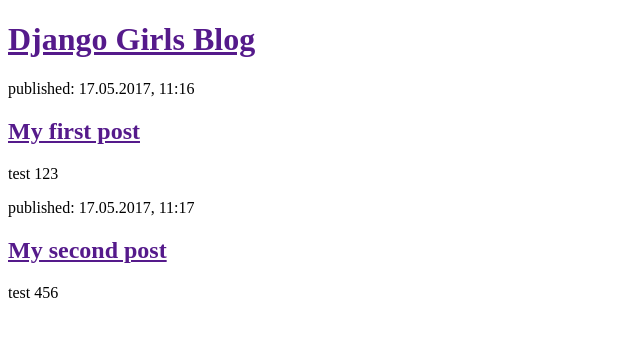
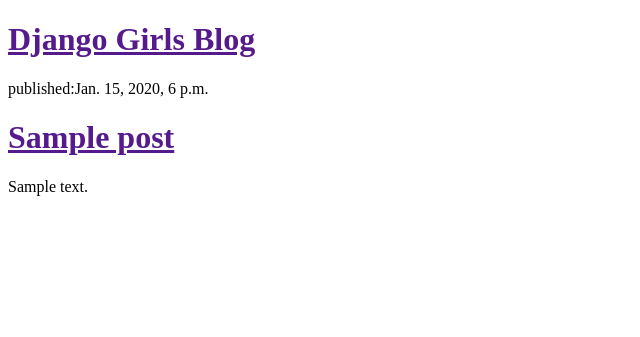
Before and after one commit to mnpica/my-first-blog, a Django app: template blog/templates/blog/post_list.html in a window 1280 px wide. Shown: the top 337 px of the page, without its empty margins (0-640 px from the left). Run offline with Django 3.2, Linux system fonts and the light colour scheme; the template is opened without the code that fills it: values that come from a table or form of the project are taken from there, others are empty; tables that the repository leaves empty hold one stand-in row (values such as "Sample post").

Commit message:
Modified templates to display posts from database

```diff
--- a/blog/templates/blog/post_list.html
+++ b/blog/templates/blog/post_list.html
@@ -9,16 +9,14 @@
             <h1><a href="">Django Girls Blog</a></h1>
         </div>
 
-        <div>
-            <p>published: 17.05.2017, 11:16</p>
-            <h2><a href="">My first post</a></h2>
-            <p>test 123</p>
-        </div>
+        {% for post in posts %}
+            <div>
+                <p>published:{{ post.published_date }}</p>
+                <h1><a href="">{{ post.title }}</a></h1>
+                <p>{{ post.text|linebreaksbr }}</p>
+            </div>
+        {% endfor %}
 
-        <div>
-            <p>published: 17.05.2017, 11:17</p>
-            <h2><a href="">My second post</a></h2>
-            <p>test 456</p>
-        </div>
+
 </body>
 </html>
--- a/blog/views.py
+++ b/blog/views.py
@@ -1,5 +1,9 @@
 from django.shortcuts import render
+from django.utils import timezone
+from .models import Post
+
 
 # Create your views here.
 def post_list(request):
-    return render(request, 'blog/post_list.html', {})
+    posts = Post.objects.filter(published_date__lte=timezone.now()).order_by('published_date')
+    return render(request, 'blog/post_list.html', {'posts': posts})
```
